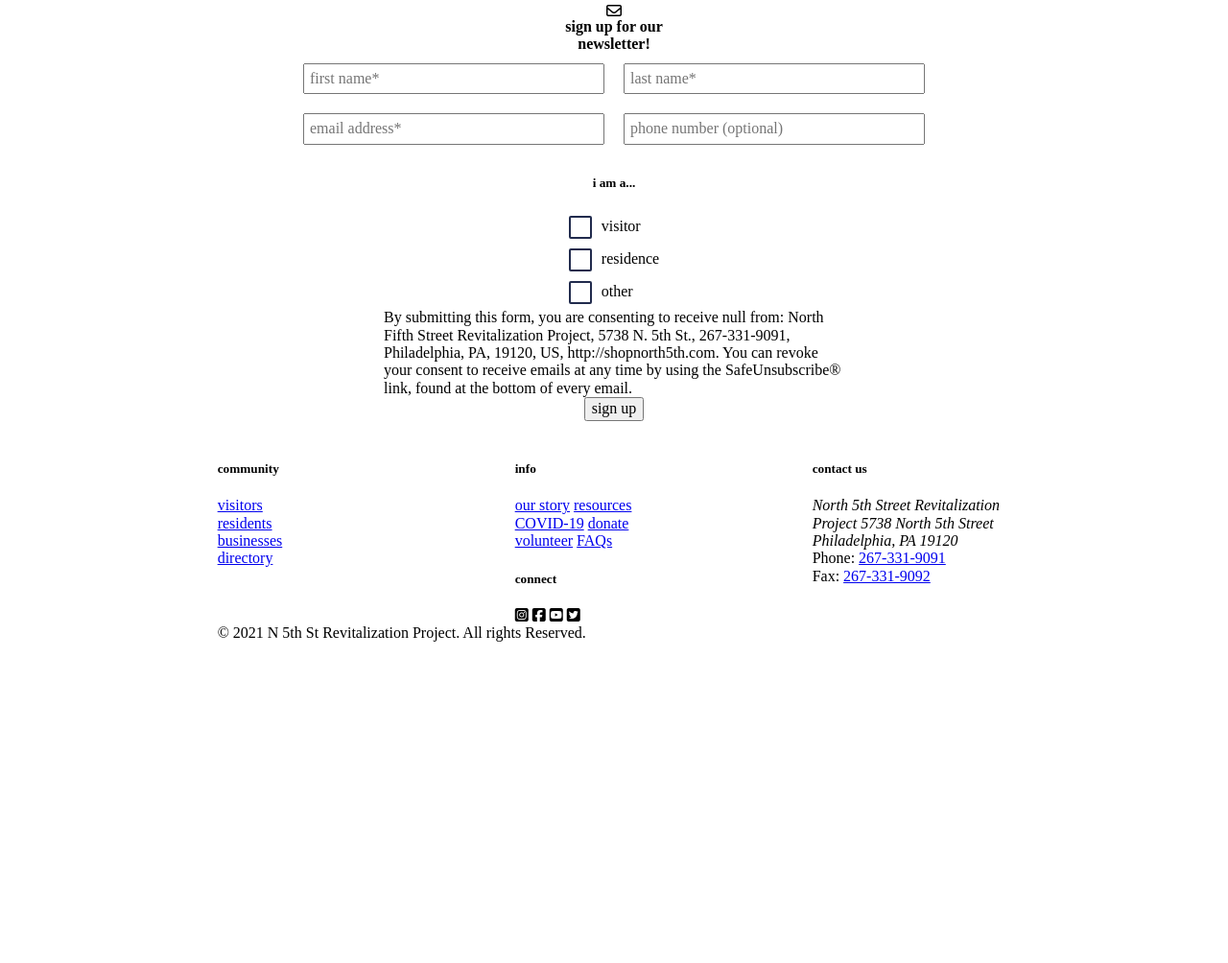
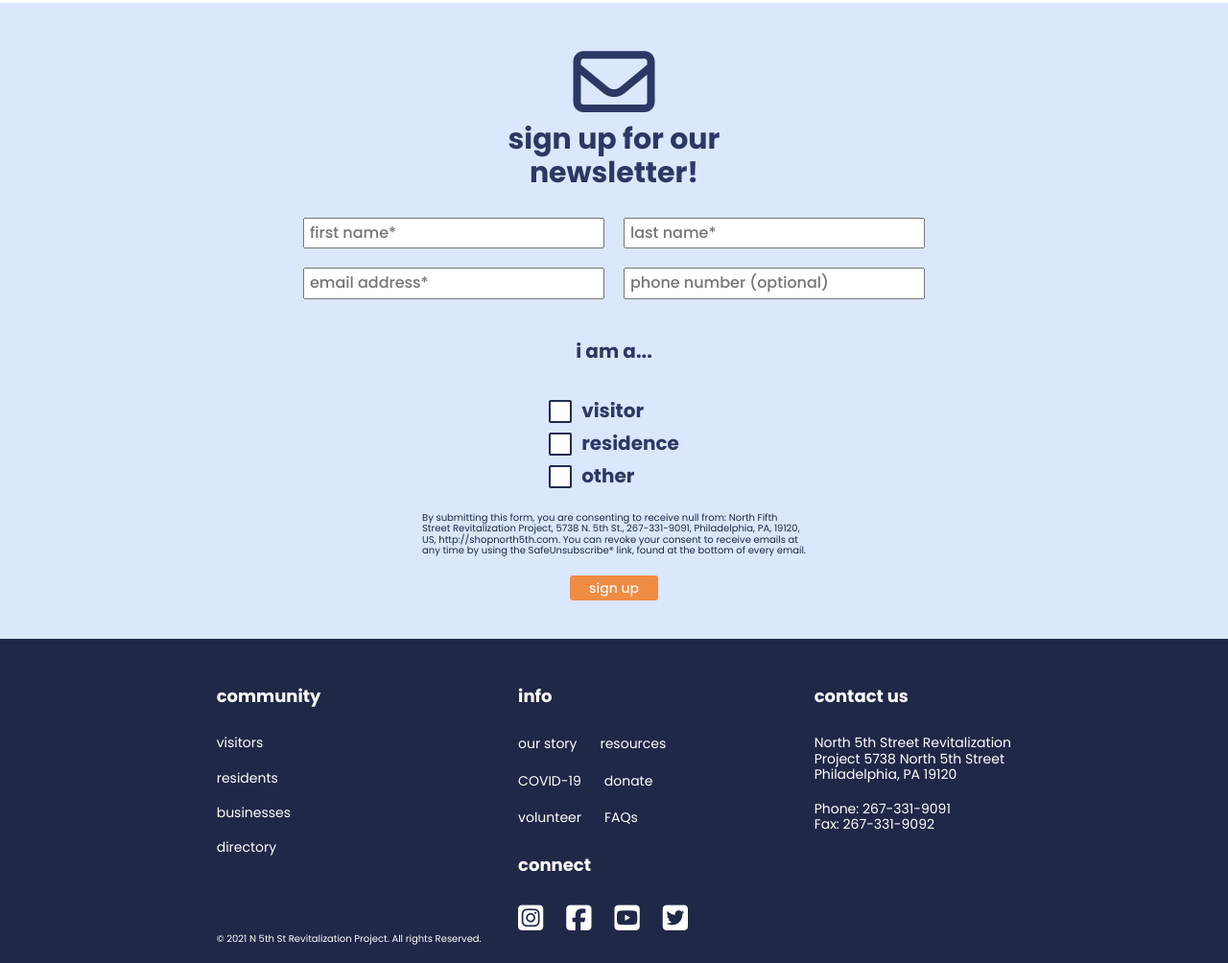
Before and after one commit to fionatdesign/fiona_shop-north-5th, a website: page deploy/index.html in a window 1280 px wide. Shown: the part 5539-6543 px from the top of the page at 96% size. Before the commit the page ends 6229 px from the top, so only its background shows below. Drawn offline with nearby package versions, Linux system fonts and the light colour scheme.

Commit message:
add font and colors to newsletter and footer sections

```diff
--- a/deploy/index.html
+++ b/deploy/index.html
@@ -291,7 +291,7 @@
 																						        <div class="info2">
 																						            <ul>
 																						                <li>
-																						                    <a href="#">our story</a>
+																						                    <a class="link" href="#">our story</a>
 																						                    <a href="#">resources</a>
 																						                </li>
 																						            </ul>
@@ -300,7 +300,7 @@
 																						        <div class="info2">
 																						            <ul>
 																						                <li>
-																						                    <a href="#">COVID-19</a>
+																						                    <a class="link" href="#">COVID-19</a>
 																						                    <a href="#">donate</a>
 																						                </li>
 																						            </ul>
@@ -309,7 +309,7 @@
 																						        <div class="info2">
 																						            <ul>
 																						                <li>
-																						                    <a href="#">volunteer</a>
+																						                    <a class="link" href="#">volunteer</a>
 																						                    <a href="#">FAQs</a>
 																						                </li>
 																						            </ul>
@@ -324,13 +324,15 @@
 
 																						    <div class="contactus">
 																						        <h5>contact us</h5>
-																						        <address>
-																						            North 5th Street Revitalization Project
-																						            5738 North 5th Street
-																						            Philadelphia, PA 19120
-																						        </address>
-																						        <p>Phone: <a href="#">267-331-9091</a></p>
-																						        <p>Fax: <a href="#">267-331-9092</a></p>
+																						        <div class="contact-info">
+																						            <address>
+																						                North 5th Street Revitalization Project
+																						                5738 North 5th Street
+																						                Philadelphia, PA 19120
+																						            </address>
+																						            <p>Phone: 267-331-9091</p>
+																						            <p>Fax: 267-331-9092</p>
+																						        </div>
 																						    </div>
 
 																						    <div class="rights">
--- a/dev/scss/content/footer.scss
+++ b/dev/scss/content/footer.scss
@@ -1,20 +1,30 @@
 footer {
-    margin: 20px;
+    padding: 20px;
+    background-color: $spacecadetdark;
+    h5 {
+        font-family: "Poppins", sans-serif;
+        font-weight: 700;
+        color: white;
+        font-size: rem-calc(18);
+    }
     .community li{
         display: flex;
         flex-direction: column;
     }
-
+    i {
+        font-size: rem-calc(30);
+        color: white;
+        margin-right: 20px;
+    }
     @include md {
         display: grid;
-        margin: 20px;
             grid-template-columns: repeat(12, 1fr);
             .community {
                 grid-column: 3 / 4;
             }
 
             .info {
-                grid-column: 6 / 8;
+                grid-column: 6 / 9;
             }
 
             .contactus {
@@ -36,4 +46,45 @@ footer {
             grid-column: 3 / 7;
         }
     }
+    ul a {
+        font-family: "Poppins", sans-serif;
+        font-weight: 300;
+        color: white;
+        font-size: rem-calc(14);
+        text-decoration: none;
+        margin-bottom: 20px;
+    }
+    .info2 {
+        margin-bottom: 20px;
+    }
+    .link {
+        margin-right: 20px;
+    }
+    .rights {
+        font-family: "Poppins", sans-serif;
+        font-weight: 200;
+        color: white;
+        font-size: rem-calc(10);
+        text-decoration: none;
+    }
+    .contact-info {
+        margin-bottom: 30px;
+        color: white;
+        p {
+            font-family: "Poppins", sans-serif;
+            font-style: normal;
+            color: white;
+            font-size: rem-calc(14);
+        }
+        address {
+            font-family: "Poppins", sans-serif;
+            font-style: normal;
+            color: white;
+            font-size: rem-calc(14);
+            margin-bottom: 20px;
+        }
+        p {
+            color: white;
+        }
+    }
 }
--- a/dev/scss/content/newsletter.scss
+++ b/dev/scss/content/newsletter.scss
@@ -1,6 +1,22 @@
 .newsletter {
+    background-color: $saillight;
+    padding: 40px;
+    i {
+        font-size: rem-calc(85);
+        color: $spacecadetlight;
+    }
     h4 {
         text-align: center;
+        color: $spacecadetlight;
+        font-family: "Poppins", sans-serif;
+        font-weight: 700;
+        font-size: rem-calc(30);
+    }
+    h5 {
+        font-family: "Poppins", sans-serif;
+        font-weight: 700;
+        font-size: rem-calc(20);
+        color: $spacecadetlight;
     }
     .signup {
         padding: 5px;
@@ -10,9 +26,23 @@
 
     p {
         margin: 40px;
+        font-family: "Poppins", sans-serif;
+        color: $spacecadetdark;
+        font-size: rem-calc(10);
         @include xl {
-            margin: 0px 400px;
+            margin: 20px 400px;
         }
+    }
+
+    button {
+        border: none;
+        border-radius: 3px;
+        background-color: $tangolight;
+        font-family: "Poppins", sans-serif;
+        font-weight: 500;
+        font-size: rem-calc(14);
+        padding: 5px 20px;
+        color: $pearllight;
     }
 
         input {
@@ -43,15 +73,16 @@
             margin-right: 10px;
             display: inline-block;
             vertical-align: top;
+            background-color: white;
         }
 
         label span:after {
-            background: pink;
+            background: $spacecadetlight;
             width: 14px;
             height: 14px;
             position: absolute;
-            top: 3px;
-            left:5px;
+            top: 8px;
+            left: 5px;
             transition: 300ms;
             opacity: 0;
         }
@@ -59,4 +90,22 @@
         label input:checked+span:after {
             opacity: 1;
         }
+        .input-container {
+            margin-top: 20px;
+        }
+
+        span {
+            font-family: "Poppins", sans-serif;
+            font-weight: 700;
+            font-size: rem-calc(20);
+            color: $spacecadetlight;
+        }
+
+    .input-container {
+        input {
+            font-family: "Poppins", sans-serif;
+            font-weight: 500;
+            color: $spacecadet;
+        }
+    }
 }
```
Also changed, not shown: deploy/css/styles.css, 1 other file.
